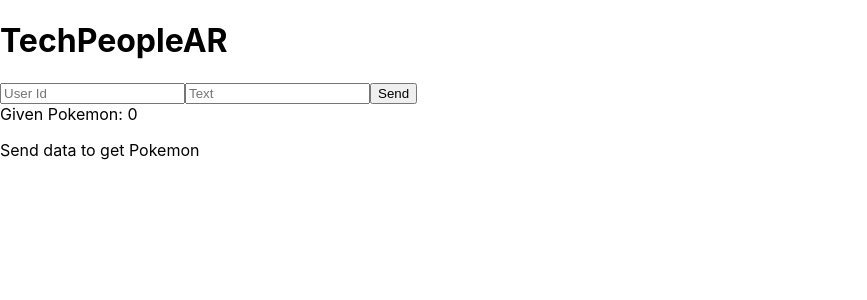
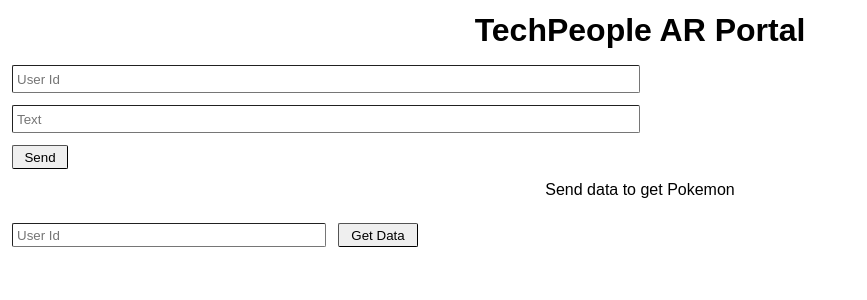
Before and after one commit to StrictName/TechPeopleARPortal, a React (Create React App) app in the folder arportal/: page / in a window 1280 px wide. Shown: the top 300 px of the page, without its empty margins (0-867 px from the left). Built offline with nearby package versions, Linux system fonts and the light colour scheme.

Commit message:
Get, Add, Get by Id

```diff
--- a/arportal/package.json
+++ b/arportal/package.json
@@ -6,6 +6,7 @@
     "@testing-library/jest-dom": "^5.16.5",
     "@testing-library/react": "^13.4.0",
     "@testing-library/user-event": "^13.5.0",
+    "firebase": "^9.19.1",
     "react": "^18.2.0",
     "react-dom": "^18.2.0",
     "react-scripts": "5.0.1",
@@ -34,5 +35,8 @@
       "last 1 firefox version",
       "last 1 safari version"
     ]
+  },
+  "devDependencies": {
+    "tailwindcss": "^3.3.1"
   }
 }
--- a/arportal/src/App.css
+++ /dev/null
@@ -1,38 +0,0 @@
-.App {
-  text-align: center;
-}
-
-.App-logo {
-  height: 40vmin;
-  pointer-events: none;
-}
-
-@media (prefers-reduced-motion: no-preference) {
-  .App-logo {
-    animation: App-logo-spin infinite 20s linear;
-  }
-}
-
-.App-header {
-  background-color: #282c34;
-  min-height: 100vh;
-  display: flex;
-  flex-direction: column;
-  align-items: center;
-  justify-content: center;
-  font-size: calc(10px + 2vmin);
-  color: white;
-}
-
-.App-link {
-  color: #61dafb;
-}
-
-@keyframes App-logo-spin {
-  from {
-    transform: rotate(0deg);
-  }
-  to {
-    transform: rotate(360deg);
-  }
-}
--- a/arportal/src/App.js
+++ b/arportal/src/App.js
@@ -1,16 +1,26 @@
-import "./App.css";
 import firebaseConfig from "./firebaseconfig";
-import React, { useState } from "react";
+import React, { useEffect, useState } from "react";
+import Entry from "./Components/Entry";
 
-import { collection, addDoc } from "firebase/firestore"; // import collection and addDoc functions from Firestore
+import { collection, addDoc, getDocs, where, query } from "firebase/firestore"; // import collection and addDoc functions from Firestore
 
 function App() {
   const [userId, setUserId] = useState("");
   const [text, setText] = useState("");
   const [pokemon, setPokemon] = useState(0);
+  const [entries, setEntries] = useState([]);
+  const [userIdGet, setUserIdGet] = useState(0);
+
+  // useEffect(() => {
+  //   console.log("Changed");
+  // }, entries);
 
   const handleUserIdChange = (event) => {
     setUserId(event.target.value);
+  };
+
+  const handleUserIdGetChange = (event) => {
+    setUserIdGet(event.target.value);
   };
 
   const handleTextChange = (event) => {
@@ -18,7 +28,7 @@
   };
 
   const add = async () => {
-    const usersRef = collection(firebaseConfig.db, "users");
+    const usersRef = collection(firebaseConfig.db, "entries");
     const pokemonNum = Math.floor(Math.random() * 151);
 
     try {
@@ -35,27 +45,106 @@
     }
   };
 
+  const get = async () => {
+    setEntries([]);
+    const entriesRef = collection(firebaseConfig.db, "entries");
+    console.log(userIdGet);
+
+    const q = query(entriesRef, where("user_id", "==", parseInt(userIdGet)));
+    console.log(userIdGet);
+    const querySnapshot =
+      userIdGet === "" || userIdGet === 0
+        ? await getDocs(entriesRef)
+        : await getDocs(q);
+
+    querySnapshot.forEach((doc) => {
+      console.log(`${doc.id} => ${doc.data().text}`);
+      setEntries((entries) => [...entries, doc.data()]);
+    });
+    console.log(entries);
+  };
+
   return (
-    <div>
-      <h1>TechPeopleAR</h1>
+    <div className="flex flex-col p-3">
+      <h1 className="text-center mb-4">TechPeople AR Portal</h1>
+
       <input
         value={userId}
         onChange={handleUserIdChange}
         placeholder="User Id"
+        className="w-1/2 mb-3 h-7 p-1 border rounded-sm"
       />
-      <input value={text} onChange={handleTextChange} placeholder="Text" />
+      <input
+        value={text}
+        onChange={handleTextChange}
+        placeholder="Text"
+        className="w-1/2 mb-3 h-7 p-1 border rounded-sm"
+      />
 
-      <button onClick={() => add()}>Send</button>
-      <div>
-        Given Pokemon: {pokemon}
+      <button className="w-14 border rounded-sm h-6 mb-3" onClick={() => add()}>
+        Send
+      </button>
+      <div className="flex justify-center mb-6">
         {pokemon !== 0 ? (
-          <img
-            src={`https://raw.githubusercontent.com/PokeAPI/sprites/master/sprites/pokemon/${String(
-              pokemon
-            )}.png`}
+          <div className="">
+            <p className="mb-3 text-center">Given Pokemon Index: {pokemon}</p>
+            <a
+              href={`https://raw.githubusercontent.com/PokeAPI/sprites/master/sprites/pokemon/${String(
+                pokemon
+              )}.png`}
+              download
+            >
+              <img
+                className="w-full"
+                src={`https://raw.githubusercontent.com/PokeAPI/sprites/master/sprites/pokemon/${String(
+                  pokemon
+                )}.png`}
+              />
+            </a>
+            <p className="text-sm text-center"> Click image to download it </p>
+          </div>
+        ) : (
+          <p className="text-center">Send data to get Pokemon</p>
+        )}
+      </div>
+      <div className="flex flex-col">
+        <div>
+          <input
+            value={userIdGet === 0 ? "" : userIdGet}
+            onChange={handleUserIdGetChange}
+            placeholder="User Id"
+            className="w-1/4 mb-3 h-6 p-1 border rounded-sm mr-3"
           />
+          <button
+            className="w-20 border rounded-sm h-6 mb-3"
+            onClick={() => get()}
+          >
+            Get Data
+          </button>
+        </div>
+
+        {entries.length !== 0 ? (
+          <table className="border-2 border-solid border-collapse">
+            <th className="border-2 border-solid">User ID</th>
+            <th className="border-2 border-solid">Text</th>
+            <th className="border-2 border-solid">Image</th>
+
+            {entries.length !== 0 ? (
+              entries.map((entry) => {
+                return (
+                  <Entry
+                    userId={entry.user_id}
+                    text={entry.text}
+                    pokemon={entry.pokemon}
+                  />
+                );
+              })
+            ) : (
+              <p>No data in system please try with another client ID </p>
+            )}
+          </table>
         ) : (
-          <p>Send data to get Pokemon</p>
+          <></>
         )}
       </div>
     </div>
--- /dev/null
+++ b/arportal/src/Components/Entry.js
@@ -0,0 +1,28 @@
+const Entry = (props) => {
+  return (
+    <tr className="">
+      <td className="border-2 border-solid w-3 text-center p-2">
+        {props.userId}
+      </td>
+      <td className="border-2 border-solid align-top p-2">{props.text}</td>
+      <td className="border-2 border-solid w-24">
+        <a
+          href={`https://raw.githubusercontent.com/PokeAPI/sprites/master/sprites/pokemon/${String(
+            props.pokemon
+          )}.png`}
+          download
+        >
+          <img
+            className="w-full"
+            src={`https://raw.githubusercontent.com/PokeAPI/sprites/master/sprites/pokemon/${String(
+              props.pokemon
+            )}.png`}
+          />
+        </a>
+        <p className="text-center text-sm -mt-4">Click to download</p>
+      </td>
+    </tr>
+  );
+};
+
+export default Entry;
--- a/arportal/src/firebaseconfig.js
+++ b/arportal/src/firebaseconfig.js
@@ -1,18 +1,7 @@
 import { initializeApp } from "firebase/app";
 import { getFirestore } from "firebase/firestore";
 
-const firebaseConfig = {
-  type: "service_account",
-  projectId: "techpeoplear",
-  private_key_id: "",
-  private_key: "",
-  client_email: "firebase-adminsdk-fj2bh@techpeoplear.iam.gserviceaccount.com",
-  client_id: "",
-  auth_uri: "https://accounts.google.com/o/oauth2/auth",
-  token_uri: "https://oauth2.googleapis.com/token",
-  auth_provider_x509_cert_url: "https://www.googleapis.com/oauth2/v1/certs",
-  client_x509_cert_url:""
-};
+const firebaseConfig = {};
 
 const app = initializeApp(firebaseConfig);
 const db = getFirestore(app);
--- a/arportal/src/index.css
+++ b/arportal/src/index.css
@@ -1,13 +1,10 @@
-body {
+@tailwind components;
+@tailwind utilities;
+
+@import url("https://fonts.googleapis.com/css2?family=Anuphan&display=swap");
+* {
   margin: 0;
-  font-family: -apple-system, BlinkMacSystemFont, 'Segoe UI', 'Roboto', 'Oxygen',
-    'Ubuntu', 'Cantarell', 'Fira Sans', 'Droid Sans', 'Helvetica Neue',
-    sans-serif;
-  -webkit-font-smoothing: antialiased;
-  -moz-osx-font-smoothing: grayscale;
+  padding: 0;
+  box-sizing: border-box;
+  font-family: "Anuphan", sans-serif;
 }
-
-code {
-  font-family: source-code-pro, Menlo, Monaco, Consolas, 'Courier New',
-    monospace;
-}
--- /dev/null
+++ b/arportal/tailwind.config.js
@@ -0,0 +1,8 @@
+/** @type {import('tailwindcss').Config} */
+module.exports = {
+  content: ["./src/**/*.{js,jsx,ts,tsx}"],
+  theme: {
+    extend: {},
+  },
+  plugins: [],
+};
```
Also changed, not shown: 2 other files (tests, documents, lock files or other folders).
